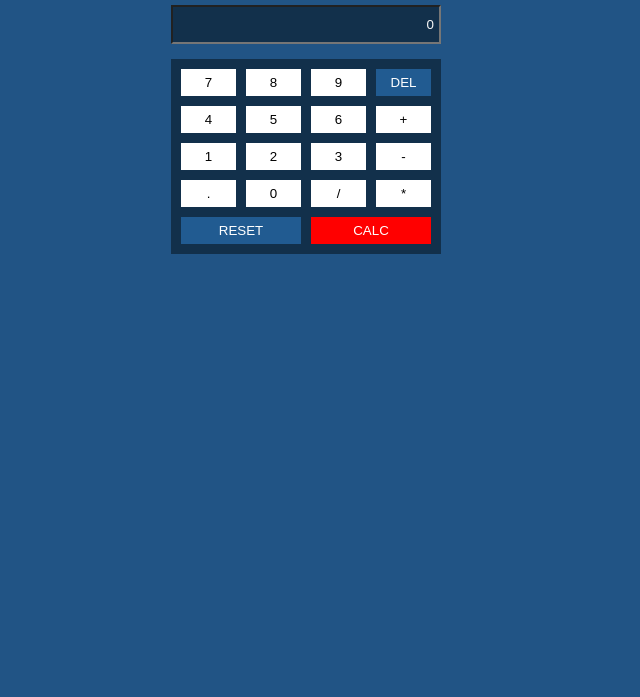
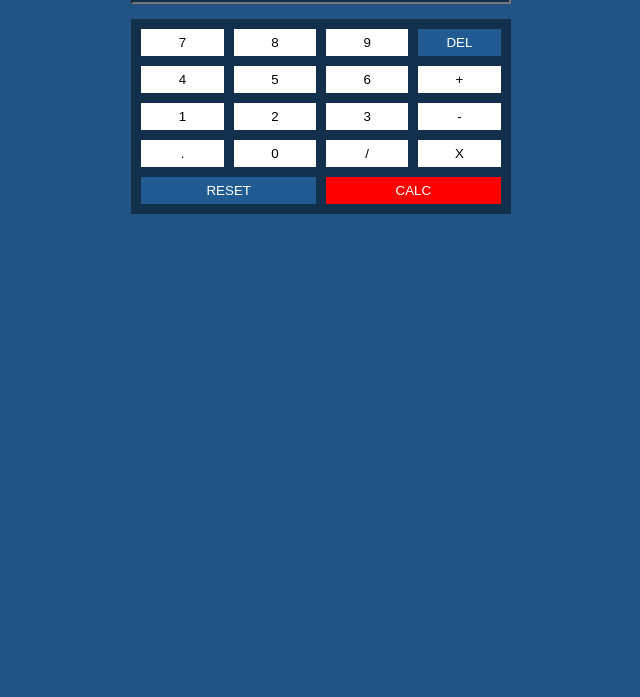
Before and after one commit to ola9292/vue-calculator, a plain HTML site: page index.html in a window 1280 px wide. Shown: the part 103-800 px from the top of the page, without its empty margins (319-959 px from the left). Drawn offline with nearby package versions, Linux system fonts and the light colour scheme.

Commit message:
calculator

```diff
--- a/index.html
+++ b/index.html
@@ -8,11 +8,11 @@
                 body{
                    background-color: #215485;
                    font-family: sans-serif;
+                   box-sizing: border-box;
                 }
                 .parent-cont{
-                        max-width: 300px;
-                        margin: 60px auto;
-
+                 margin: 20px auto;
+                 width: 30%;
                 }
                 .heading{
                         color:whitesmoke;
@@ -20,7 +20,7 @@
                 }
               .calc-container{
                 background-color: #12304B;
-                max-width: 250px;
+                align-self: stretch;
                 display: flex;
                 flex-direction: column;
                 padding: 10px;
@@ -52,12 +52,19 @@
 
               input{
                 padding: 10px 0;
-                width: 270px;
+               width: 100%;
                 margin-bottom: 15px;
                 background-color: #12304B;
                 color: whitesmoke;
-                padding-right: 5px;
-                direction: rtl;
+                padding-left: 5px;
+
+              }
+
+              @media (max-width:600px) {
+                .parent-cont{
+                 margin: 20px auto;
+                 width: 90%;
+                }
               }
         </style>
 </head>
@@ -96,7 +103,7 @@
                                         <button @click="appendNumber('.')">.</button>
                                         <button @click="appendNumber('0')">0</button>
                                         <button @click="appendOperator('/')">/</button>
-                                        <button @click="appendOperator('*')">*</button>
+                                        <button @click="appendOperator('*')">X</button>
                                </div>
                                <div  class="trench-2">
                                         <button @click="reset" class="light">RESET</button>
```
